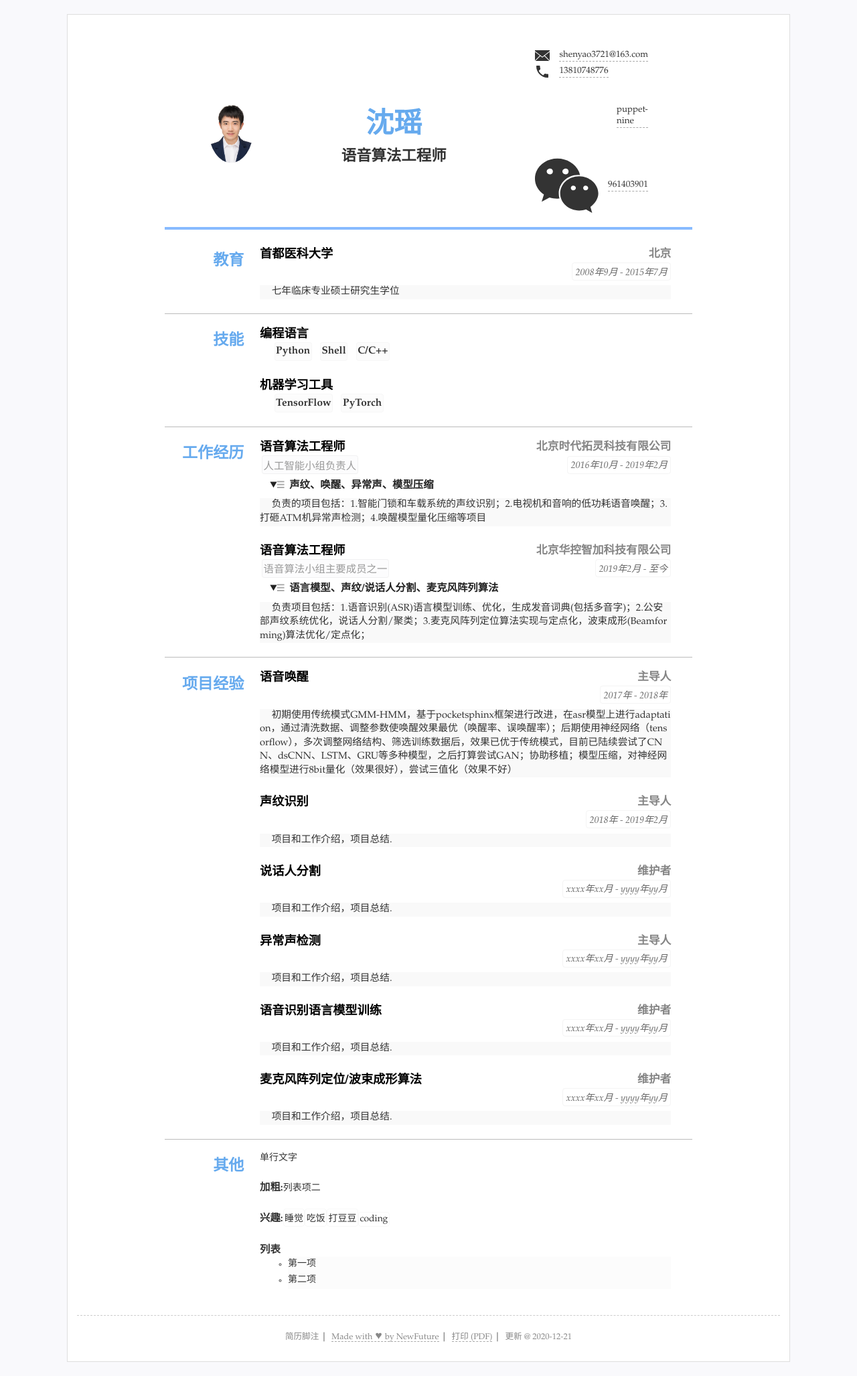
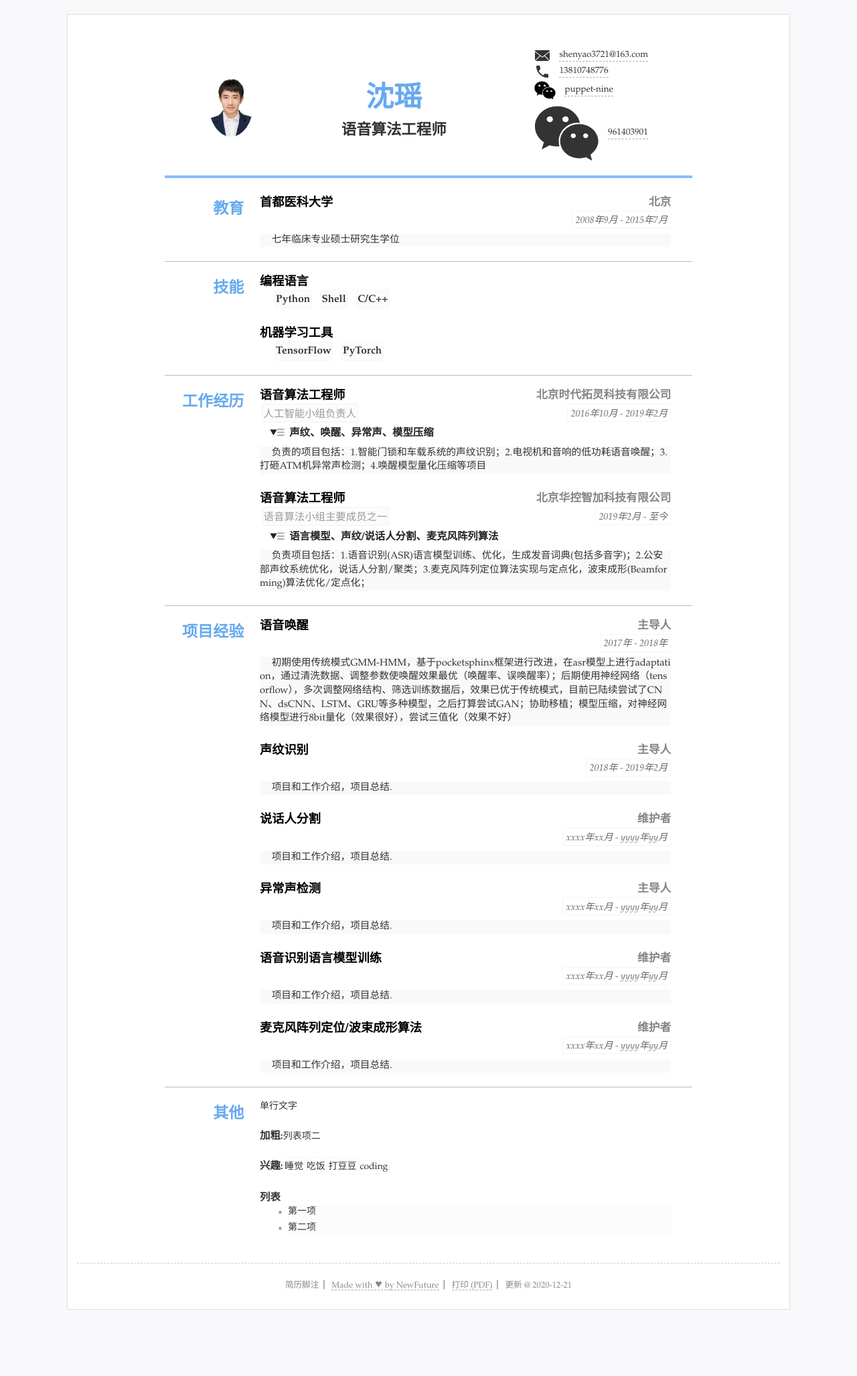
Before and after one commit to shenyao3721/cv, a Jekyll site: the page built from index.html, in a window 1280 px wide. Shown: the whole page at 67% size. Built offline with Jekyll 4.4.1, drawn with Linux system fonts in a browser that asks for light colours; after the commit the page ends 1977 px from its top, so only the background shows below that.

Commit message:
Update resume.yml

```diff
--- a/_data/resume.yml
+++ b/_data/resume.yml
@@ -17,7 +17,7 @@ contact: #联系方式连接等3~5行
   icon: 'icons/phone.svg'
 - text: "puppet-nine"
   href: 'http://your-website.com'
-  icon: 'icons/weixin2.svg'
+  icon: 'icons/weixin24.svg'
 - text: "961403901"
   href: 'https://github.com/NewFuture'
   icon: "icons/wx2.svg"
```
